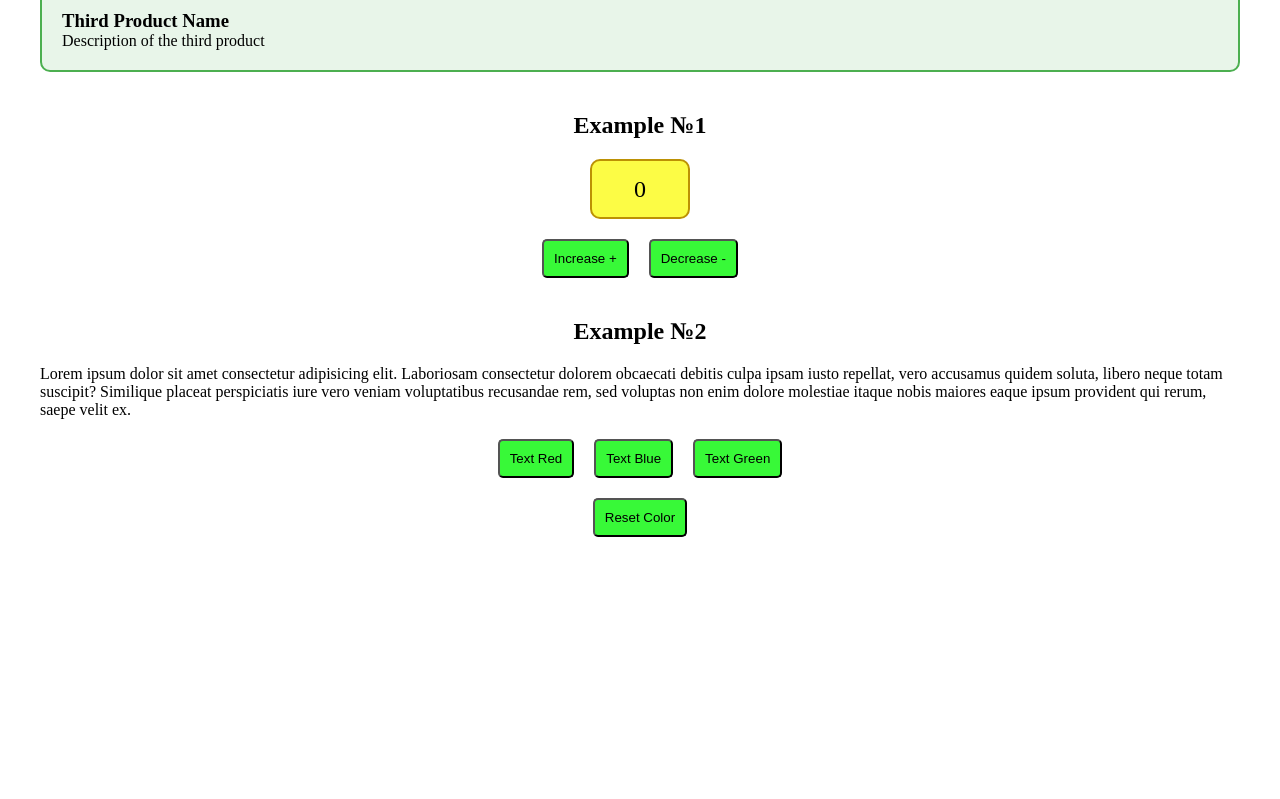
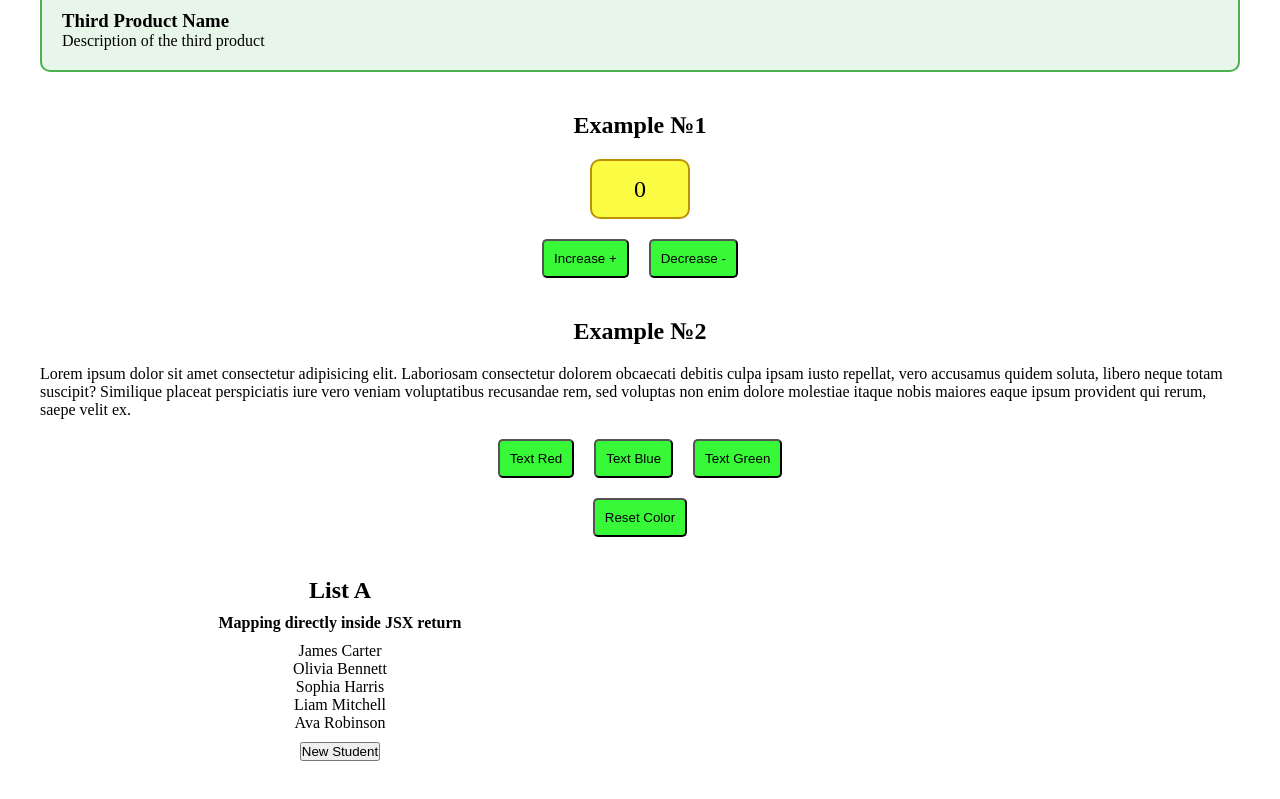
Before and after one commit to Tiana-K08/react-by-examples, a React (Vite) app: page / in a window 1280 px wide. Shown: the part 1247-2046 px from the top of the page. Before the commit the page ends 1824 px from the top, so only its background shows below. Built offline with nearby package versions, Linux system fonts and the light colour scheme.

Commit message:
feat: create list rendering example using .map() inside return

```diff
--- a/src/App.jsx
+++ b/src/App.jsx
@@ -6,9 +6,11 @@ import ParentCards from './components/props/children/ParentCards.jsx';
 import ParentCardOne from './components/props/children/ParentCardOne.jsx';
 import ParentCardTwo from './components/props/children/ParentCardTwo.jsx';
 import ParentCardThree from './components/props/children/ParentCardThree.jsx';
+
+import Counter from './components/useState/Counter/Counter.jsx';
 import Text from './components/useState/Text/Text.jsx';
 
-import Counter from './components/useState/Counter/Counter.jsx';
+import ListsContainer from './components/methodMap/ListsContainer.jsx';
 
 import './App.css';
 
@@ -23,8 +25,11 @@ function App() {
       <ParentCardOne />
       <ParentCardTwo />
       <ParentCardThree />
+
       <Counter />
       <Text />
+
+      <ListsContainer />
     </div>
   );
 }
--- /dev/null
+++ b/src/components/methodMap/List.css
@@ -0,0 +1,11 @@
+.list-wrapper {
+  display: flex;
+  flex-direction: column;
+  align-items: center;
+  gap: 10px;
+}
+
+.students-list > li {
+  list-style-type: none;
+  text-align: center;
+}
--- /dev/null
+++ b/src/components/methodMap/ListA.jsx
@@ -0,0 +1,58 @@
+import { useState } from 'react';
+
+import Button from '../useState/Button/Button.jsx';
+
+import './List.css';
+
+function ListA() {
+  const students = [
+    'James Carter',
+    'Olivia Bennett',
+    'Sophia Harris',
+    'Liam Mitchell',
+    'Ava Robinson',
+  ];
+
+  const [nameList, setNameList] = useState(students);
+
+  // Incorrect: push returns the new length, not the updated array
+  // const handleNewStudent = () => {
+  //   setNameList(nameList.push('New Student'));
+  // };
+
+  // Incorrect: push works, but React state does not detect the change because the array reference does not change
+  // const handleNewStudent = () => {
+  //   let tempNameList = nameList;
+  //   tempNameList.push('New Student');
+  //   setNameList(tempNameList);
+  // };
+
+  // Correct approach 1: create a new array copy, then push the new element
+  // const handleNewStudent = () => {
+  //   let newNameList = [...nameList];
+  //   newNameList.push('New Student');
+  //   setNameList(newNameList);
+  // };
+
+  // Correct approach 2: use spread syntax to create a new array with the new element
+  const handleNewStudent = () => {
+    setNameList([...nameList, 'New Student']);
+  };
+
+  return (
+    <div className="list-wrapper">
+      <h2>List A</h2>
+      <h4>Mapping directly inside JSX return</h4>
+      <ul className="students-list">
+        {nameList.map((student, index) => (
+          <li key={index}>{student}</li>
+        ))}
+      </ul>
+      <div className="btn-container">
+        <Button onClick={handleNewStudent} label="New Student" />
+      </div>
+    </div>
+  );
+}
+
+export default ListA;
--- /dev/null
+++ b/src/components/methodMap/ListsContainer.css
@@ -0,0 +1,5 @@
+.lists-container {
+  display: grid;
+  grid-template-columns: 1fr 1fr;
+  justify-items: center;
+}
--- /dev/null
+++ b/src/components/methodMap/ListsContainer.jsx
@@ -0,0 +1,14 @@
+import ListA from './ListA.jsx';
+
+import './ListsContainer.css';
+
+function ListsContainer() {
+  return (
+    <div className="lists-container">
+      <ListA />
+      {/* <ListB /> */}
+    </div>
+  );
+}
+
+export default ListsContainer;
```
